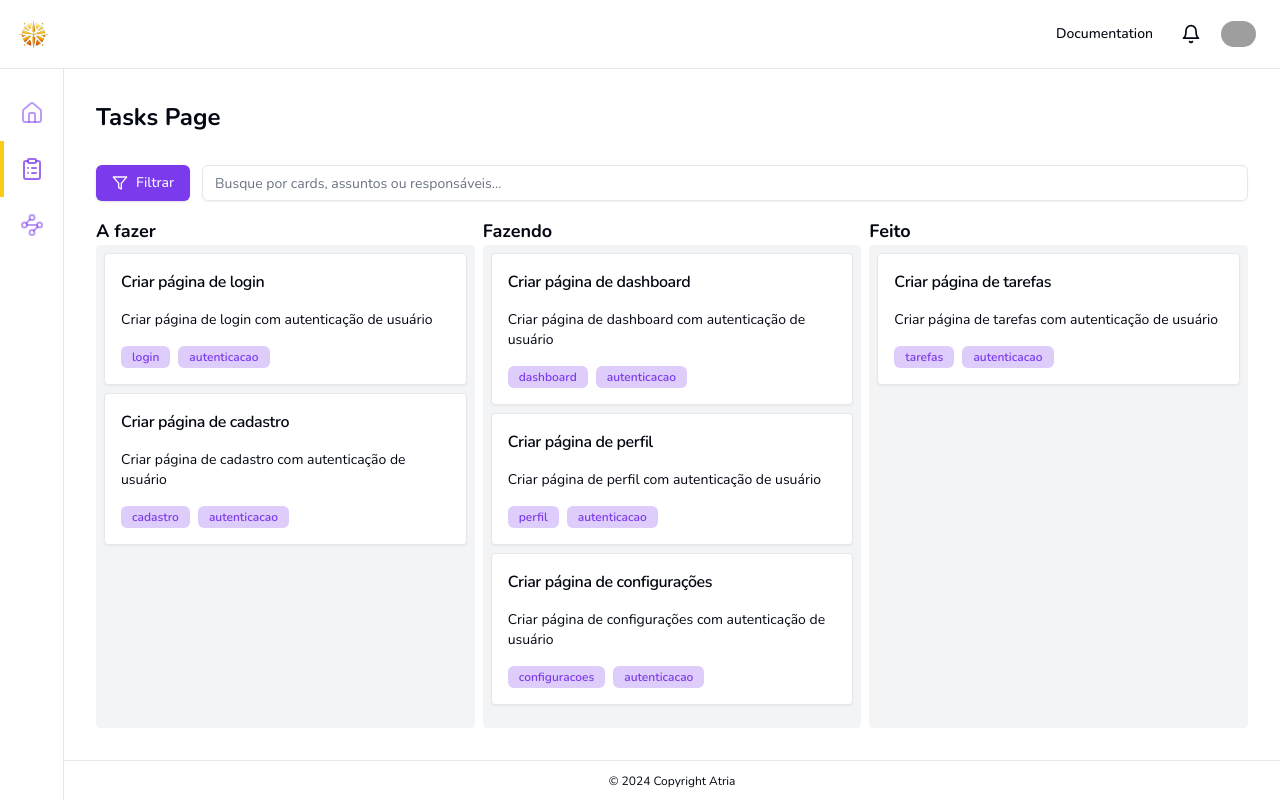
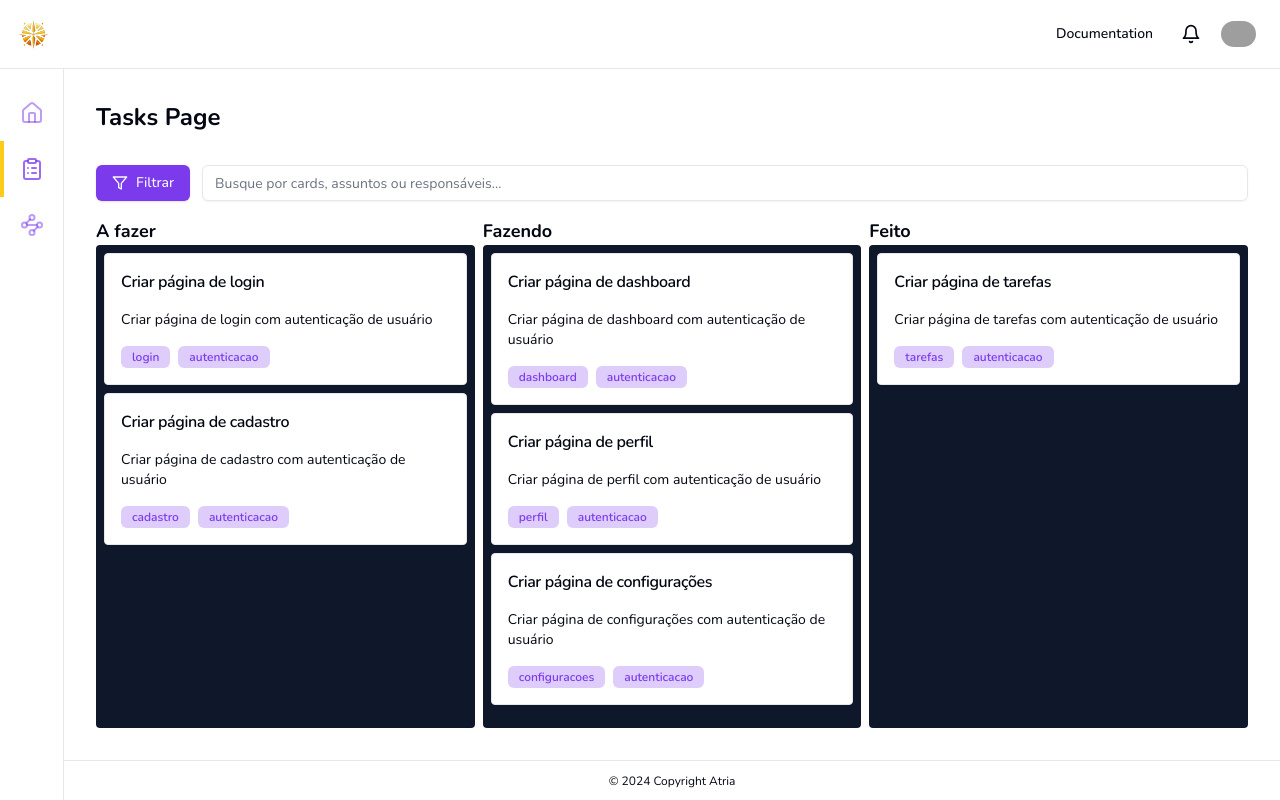
Before and after one commit to rtt3r/atria, a React (Vite) app: page /tasks in a window 1280 px wide. Built offline with nearby package versions, Linux system fonts and the light colour scheme; grey boxes are pictures that could not be loaded.

Commit message:
dark mode

```diff
--- a/index.html
+++ b/index.html
@@ -10,7 +10,7 @@
     <title>Atria</title>
   </head>
 
-  <body>
+  <body class="dark">
     <div id="root"></div>
     <script type="module" src="/src/main.tsx"></script>
   </body>
--- a/src/global.css
+++ b/src/global.css
@@ -69,12 +69,12 @@
     @apply border-border;
   }
 
-  html {
+  html, body, #root {
     @apply h-screen w-screen;
   }
 
   body {
-    @apply bg-background text-foreground antialiased h-screen w-screen;
+    @apply bg-background text-foreground antialiased;
   }
 
   #root {
```
